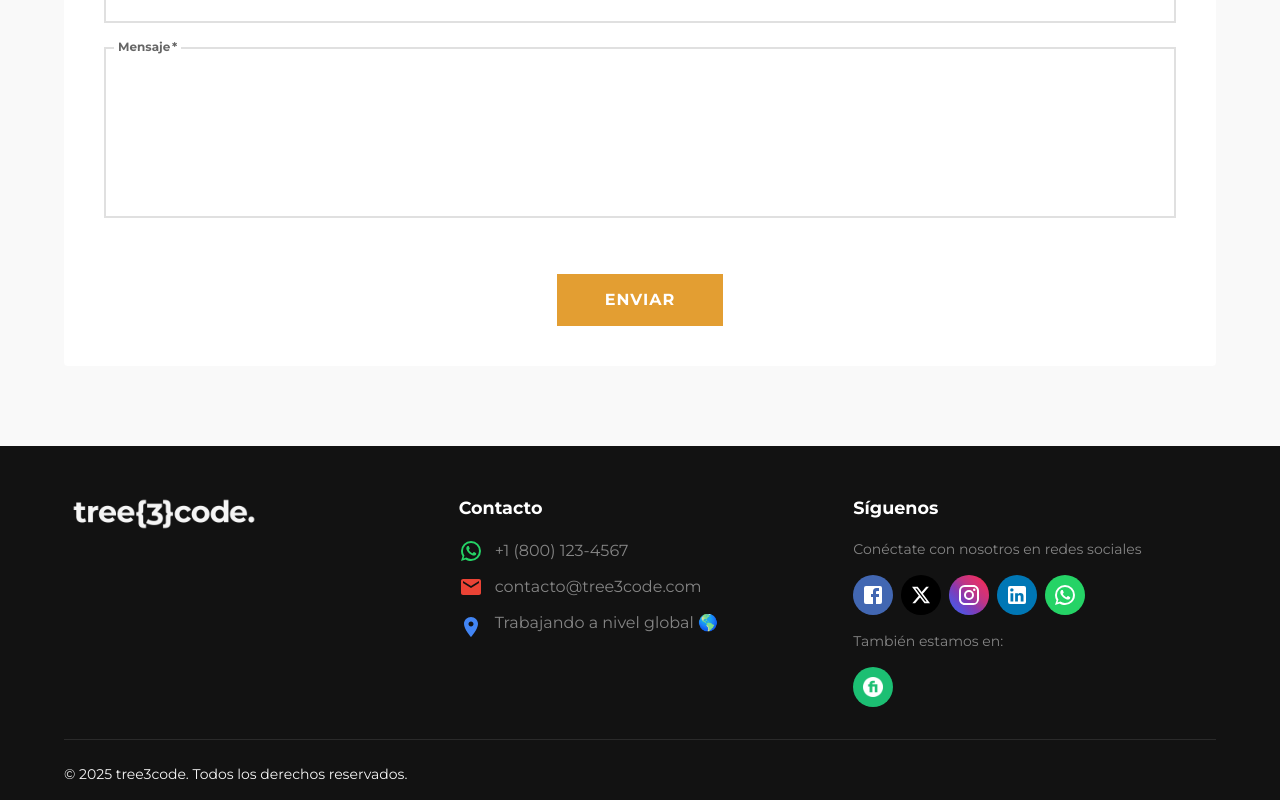
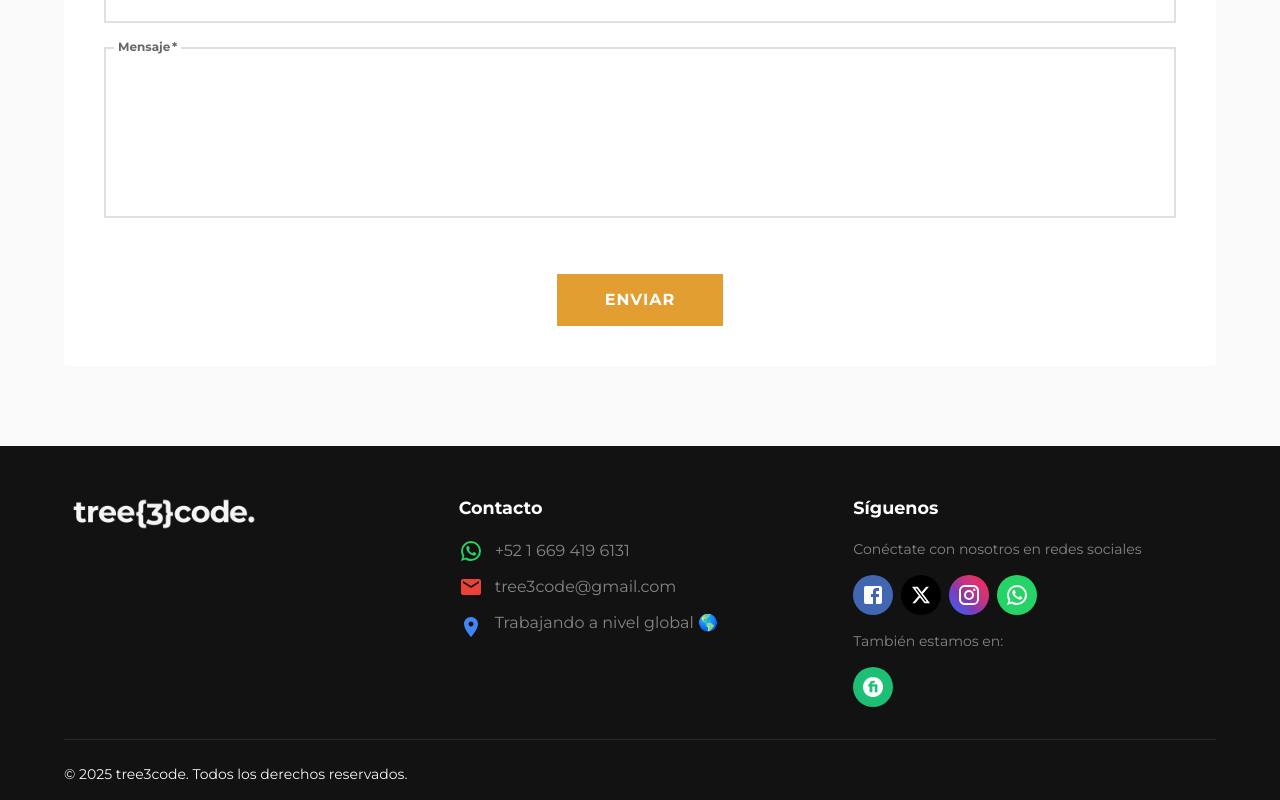
Before and after one commit to Kronozllie/tree3code, a React (Create React App) app: page / in a window 1280 px wide. Shown: the part 3212-4012 px from the top of the page. Built offline with nearby package versions, Linux system fonts and the light colour scheme.

Commit message:
Redes sociales
Co-authored-by: IsviLerma <IsviLerma@users.noreply.github.com>

```diff
--- a/src/components/Footer.js
+++ b/src/components/Footer.js
@@ -91,15 +91,15 @@ const Footer = () => {
             <Stack spacing={1.5}>
               <Box display="flex" alignItems="center">
                 <WhatsApp sx={{ mr: 1.5, color: '#25D366' }} />
-                <Link href="tel:8001234567" color="inherit" underline="hover">
-                  +1 (800) 123-4567
+                <Link href="https://wa.me/5216694196131" color="inherit" underline="hover">
+                  +52 1 669 419 6131
                 </Link>
               </Box>
 
               <Box display="flex" alignItems="center">
                 <Email sx={{ mr: 1.5, color: '#EA4335' }} />
-                <Link href="mailto:contacto@tree3code.com" color="inherit" underline="hover">
-                  contacto@tree3code.com
+                <Link href="mailto:contact.tree3code@gmail.com" color="inherit" underline="hover">
+                  tree3code@gmail.com
                 </Link>
               </Box>
 
@@ -134,7 +134,7 @@ const Footer = () => {
 
             <Stack direction="row" spacing={1}>
               <IconButton
-                href="#"
+                href="https://www.facebook.com/tree3code"
                 target="_blank"
                 sx={{
                   backgroundColor: '#4267B2',
@@ -145,7 +145,7 @@ const Footer = () => {
               </IconButton>
 
               <IconButton
-                href="#"
+                href="https://x.com/tree3code"
                 target="_blank"
                 sx={{
                   backgroundColor: '#000000',
@@ -159,7 +159,7 @@ const Footer = () => {
               </IconButton>
 
               <IconButton
-                href="#"
+                href="https://www.instagram.com/tree3code"
                 target="_blank"
                 sx={{
                   background: 'linear-gradient(45deg, #405DE6, #5851DB, #833AB4, #C13584, #E1306C, #FD1D1D)',
@@ -169,7 +169,7 @@ const Footer = () => {
                 <Instagram sx={{ color: '#fff' }} />
               </IconButton>
 
-              <IconButton
+              {/*<IconButton
                 href="#"
                 target="_blank"
                 sx={{
@@ -178,10 +178,10 @@ const Footer = () => {
                 }}
               >
                 <LinkedIn sx={{ color: '#fff' }} />
-              </IconButton>
+              </IconButton>*/}
 
               <IconButton
-                href="#"
+                href="https://wa.me/5216694196131"
                 target="_blank"
                 sx={{
                   backgroundColor: '#25D366',
@@ -201,7 +201,7 @@ const Footer = () => {
             <Stack direction="row" spacing={1}>
 
               <IconButton
-                href="#"
+                href="https://es.fiverr.com/tree3code"
                 target="_blank"
                 sx={{
                   backgroundColor: '#1cbf73',
```
